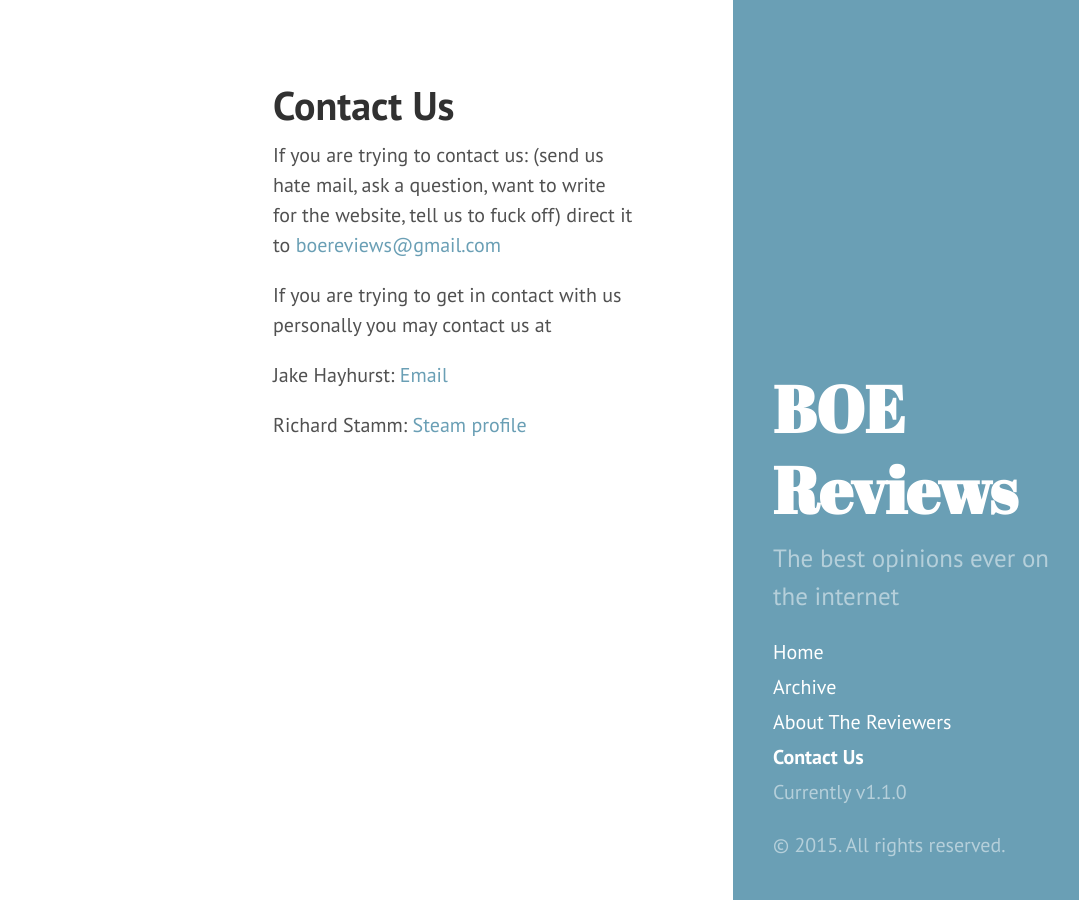
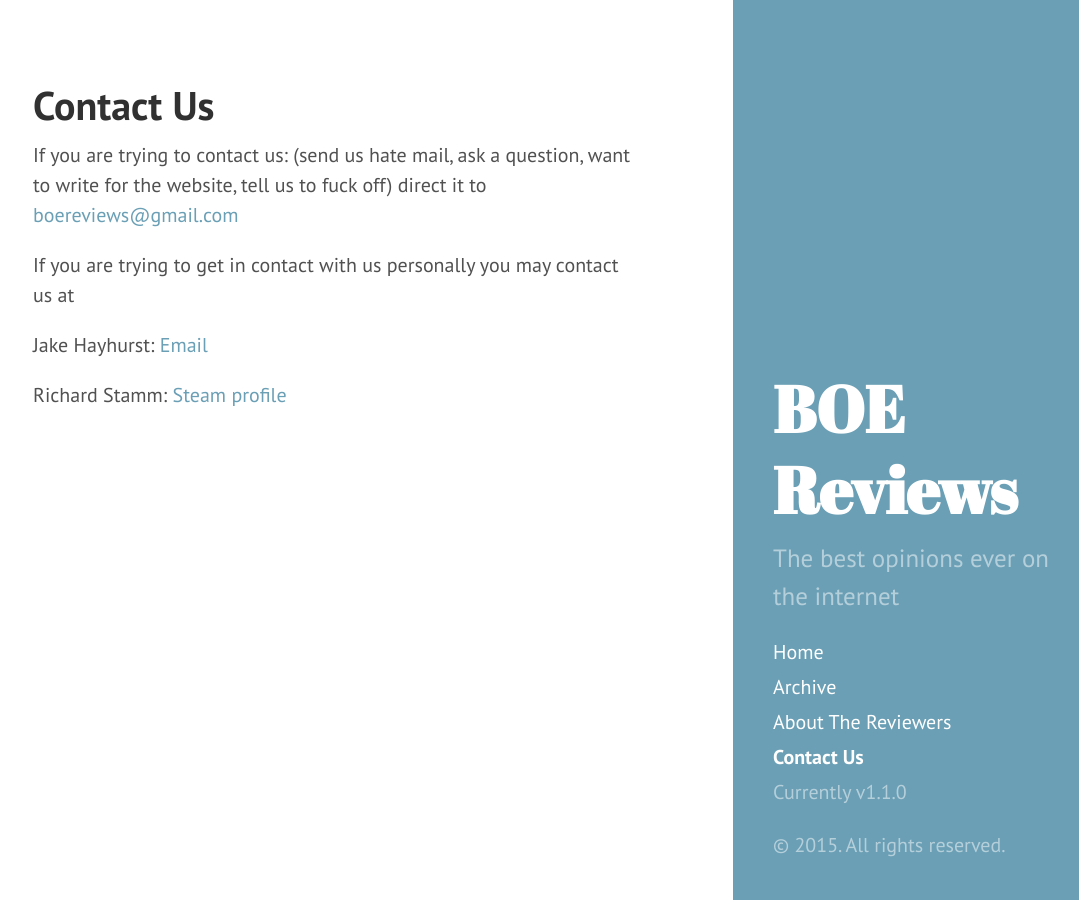
Before and after one commit to LordFluffyPants/LordFluffyPants.github.io, a Jekyll site: the page built from contact.md, in a window 1280 px wide. Shown: the whole page, without its empty margins (187-1266 px from the left). Built offline with Jekyll 4.4.1, drawn with Linux system fonts in a browser that asks for light colours; Markdown is read by kramdown in place of the engine named in the settings.

```diff
--- a/public/css/hyde.css
+++ b/public/css/hyde.css
@@ -173,7 +173,7 @@
     margin-left: 4rem;
     margin-right: 22rem;
     */
-    margin-left: 22rem;
+    margin-left: 10rem;
     margin-right: 22rem;
   }
   .layout-reverse .content a,
```
